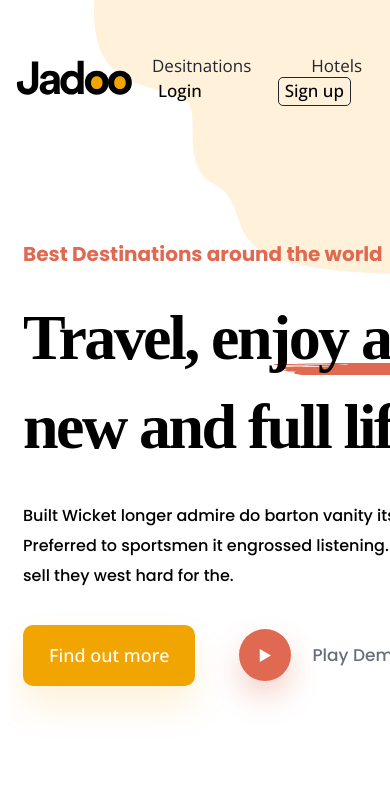
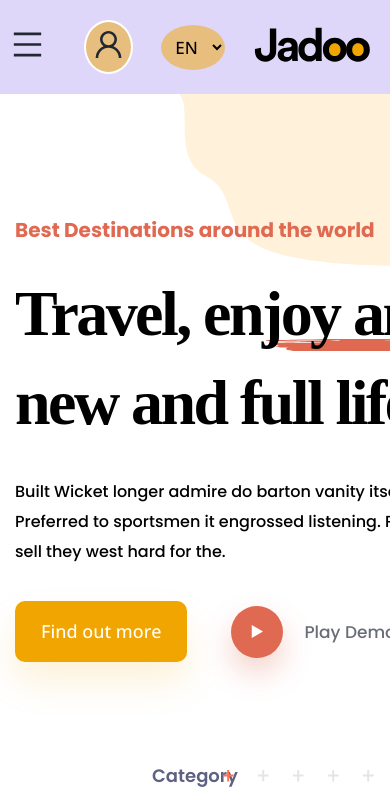
Before and after one commit to Emin14/jadoo-react, a React (Create React App) app: page / in a window 390 px wide. Shown: the top 791 px of the page. Built offline with nearby package versions, Linux system fonts and the light colour scheme; a web font is replaced by a local one.

Commit message:
added a burger menu

```diff
--- a/package.json
+++ b/package.json
@@ -11,6 +11,7 @@
     "react": "^18.2.0",
     "react-dom": "^18.2.0",
     "react-i18next": "^13.3.1",
+    "react-icons": "^4.11.0",
     "react-scripts": "^5.0.1",
     "swiper": "^11.0.3",
     "web-vitals": "^2.1.4"
--- a/src/App.css
+++ b/src/App.css
@@ -8,9 +8,16 @@
   max-width: 1230px;
   margin: 0 auto;
   /* position: relative; */
-  padding: 0px 15px 0 15px;
+
 }
 
 .main {
   width: 100%;
+  padding: 0px 15px 0 15px;
 }
+
+@media (max-width: 767.98px) {
+  .main {
+    padding-top: 100px;
+  }
+}
--- a/src/components/Footer/Footer.module.css
+++ b/src/components/Footer/Footer.module.css
@@ -2,6 +2,7 @@
     font-family: 'Poppins', sans-serif;
     margin-bottom: 79px;
     text-align: start;
+    padding: 0px 15px 0 15px;
 }
 
 .blocks {
--- a/src/components/Header/Header.jsx
+++ b/src/components/Header/Header.jsx
@@ -1,6 +1,10 @@
 import { useTranslation } from 'react-i18next';
 import logo from '../../assets/img/Logo.svg';
 import styles from './header.module.css';
+import { useState } from 'react';
+
+import { AiOutlineMenu, AiOutlineClose, AiOutlineUser } from 'react-icons/ai';
+
 
 export default function Header() {
   const { t, i18n } = useTranslation();
@@ -15,10 +19,38 @@ export default function Header() {
 
   const headerMenu = t('menu-list', { returnObjects: true });
 
+  const [active, setActive] = useState('')
+
+  const [nav, setNav] = useState(false);
+
+const mrt = (e) => {
+  setNav(!nav)
+
+
+  if(active === 'active') {
+    console.log(e.target)
+    setActive('')
+  }
+  else {
+    console.log(e.target)
+    setActive('active')
+  }
+
+}
+
   return (
-    <header className={styles.header}>
+    <div className='container'>
+        <header className={[styles[`wrapper`], styles[`${active}`]].join(" ")}>
+            <div onClick={mrt} className={styles.hamburger} >
+                {nav ? <AiOutlineClose size={35} /> : <AiOutlineMenu size={35} />}
+            </div>
+            <div className={styles.user}>
+              <AiOutlineUser size={35} />
+            </div>
           <a href="/" className={styles.logo} aria-label="logo"><img src={logo} alt="" /></a>
-      <div className={styles.wrapper}>
+          <div className={
+                  nav ? [styles.menu, styles.active].join(' ') : [styles.menu]
+                }>
             <nav>
               <ul className={styles.list}>
                 {headerMenu.map((item) => (
@@ -26,14 +58,17 @@ export default function Header() {
                 ))}
               </ul>
             </nav>
+            <div className={styles.account2}>
               <button type="button" className={`${styles.login} ${styles.account}`}>{t('login')}</button>
               <button type="button" className={`${styles.signup} ${styles.account}`}>{t('sign-up')}</button>
+
+            </div>
+          </div>
           <select name="user_profile_color_2" required="required" className={styles.select} onChange={changeLang}>
                 <option value="EN">EN</option>
                 <option value="RU">RU</option>
               </select>
+          </header>
     </div>
-
-    </header>
   );
 }
--- a/src/components/Header/header.module.css
+++ b/src/components/Header/header.module.css
@@ -1,8 +1,7 @@
-.header {
+.wrapper {
     display: flex;
     justify-content: space-between;
-    /* margin: 47px 0 18px 0; */
-    padding: 47px 20px 18px 0;
+    padding-top: 47px;
     position: relative;
     right: 7px;
     align-items: center;
@@ -15,6 +14,7 @@
 .list {
     display: flex;
     column-gap: 60px;
+    column-gap: 4.5vw;
     /* margin-right: 86px; */
     font-weight: 400;
     cursor: pointer;
@@ -84,36 +84,144 @@ option {
 }
 
 
-/* // Большие девайсы (большие десктопы, < 1200px) */
-@media (max-width: 1199.98px) {
-    /* .logo {
-        margin-right: 170px;
-    } */
+.menu {
+    display: flex;
+    align-items: center;
+    flex-wrap: wrap;
+    column-gap: 6vw;
 }
 
-/* // Средние девайсы («таблетки», < 992px)  */
-@media (max-width: 991.98px) {
-    /* .signup {
-        padding: 9px 22px;
-    } */
+.hamburger {
+    display: none;
+    padding: 0 10px;
 }
+
+    .account2 {
+        display: flex;
+        column-gap: 50px;
+        column-gap: 3.5vw;
+    }
+
+    .user {
+        display: none;
+        padding: 5px;
+        background-color: rgba(241, 165, 1, 0.496);
+        border-radius: 50%;
+        border: white 2px solid;
+    }
 
 /* // Малые девайсы («ландшафтные», < 768px) */
 @media (max-width: 767.98px) {
-    /* .logo {
-        margin-right: 100px;
+
+    .hamburger {
+        display: block;
+        z-index: 10;
+    }
+
+    .header {
+        height: 100px;
+        padding: 0;
+    }
+
+    .wrapper {
+        position: fixed;
+        width: 100%;
+        z-index: 5;
+        background-color: rgb(223, 215, 249);
+        padding: 20px 0;
+        right: 0;
+    }
+
+    /* .wrapper.active {
+        height: 100vh;
+        display: grid;
+        grid-template-columns: 1fr 1fr;
+        grid-template-rows: 100px 1fr;
+        align-items: start;
     } */
+
+    /* .wrapper.active .hamburger {
+        grid-column: 1 / 2;
+        justify-self: start;
+    }
+
+    .wrapper.active .logo {
+        grid-column:2 / 3;
+        justify-self: end;
+    }
+
+    .wrapper.active .menu {
+        display: flex;
+        flex-direction:column-reverse;
+        row-gap: 200px;
+        grid-column:1/ 3;
+        grid-row: 2 / 3;
+    } */
+
+    .menu,  .menu button, .menu .select{
+        font-size: 60px;
+        font-weight: 600;
+    }
+
+    .list {
+        flex-direction: column;
+        row-gap: 100px;
+    }
+
+    .account2 {
+        display: none
+
+    }
+
+    /* .account2 button, .account2 .select{
+        font-size: 40px;
+        font-weight: 400;
+
+        border: none;
+    } */
+
+    .menu {
+        flex-direction: column-reverse;
+        justify-content: center;
+        position: fixed;
+        left: -100%;
+        right: 0;
+        top: 0;
+        bottom: 0;
+        width: 100%;
+        height: 100vh;
+        background-color: #f8f8f8;
+        z-index: 5;
+        transition: left 1s;
+
+        row-gap: 200px;
+      }
+
+      .active {
+        left: 0;
+      }
+
+      .menu a {
+        font-size: 28px;
+      }
+
+      .logo {
+        order: 3;
+      }
+
+      .select {
+        background-color: rgba(241, 165, 1, 0.496);
+        border-radius: 50%;
+        padding: 10px;
+      }
+
+      option {
+        font-size: 12px;
+        border: none;
+      }
+
+      .user {
+        display: block
+    }
+
 }
-
-@media (max-width: 575.98px) {
-    /* .logo {
-        margin-right: 45px;
-    } */
-}
-
-.wrapper {
-    display: flex;
-    align-items: center;
-    flex-wrap: wrap;
-    column-gap: 70px;
-}
--- a/src/index.css
+++ b/src/index.css
@@ -2,6 +2,8 @@
 
 * {
   box-sizing: border-box;
+  margin: 0;
+  padding: 0;
 }
 
 html,
@@ -28,3 +30,9 @@ a {
   text-decoration: none;
   color: inherit;
 }
+
+.container {
+  max-width: 1200px;
+  margin: 0 auto;
+  padding: 0 10px;
+}
```
Also changed, not shown: src/assets/img/burger-menu.svg (added), 1 other file (tests, documents, lock files or other folders). Lines whose indentation alone changed are shown as unchanged.
